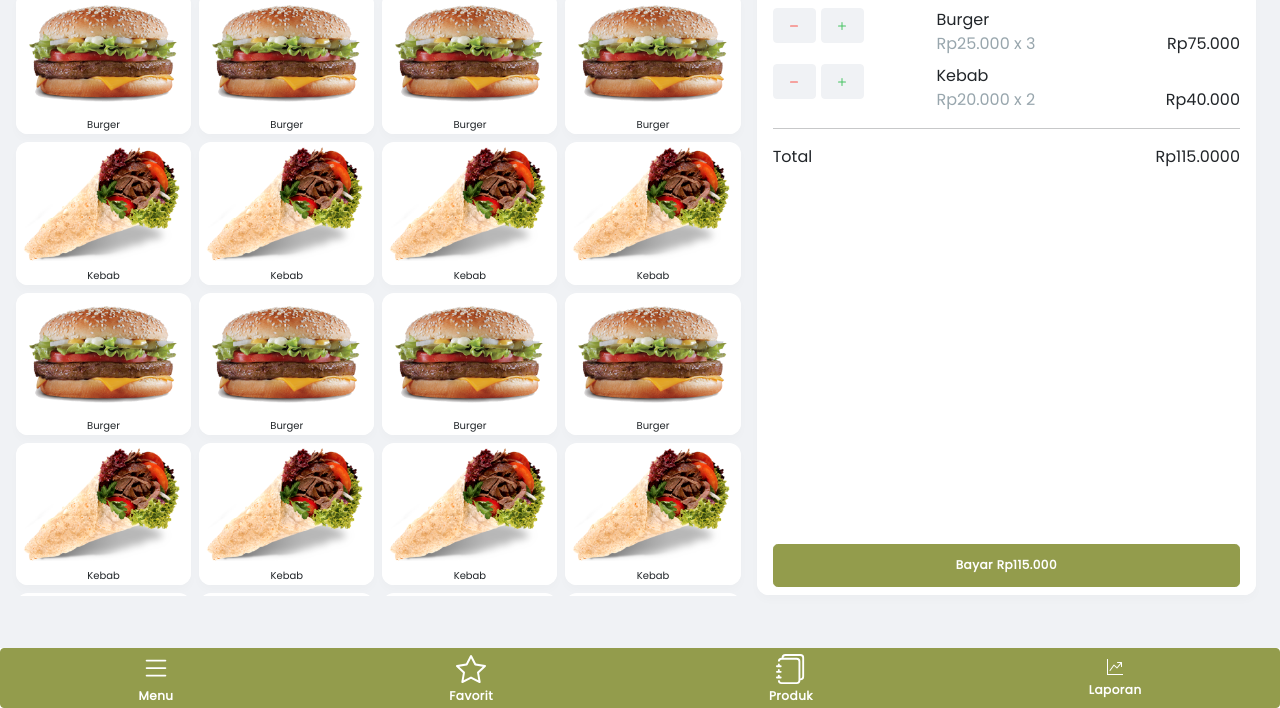
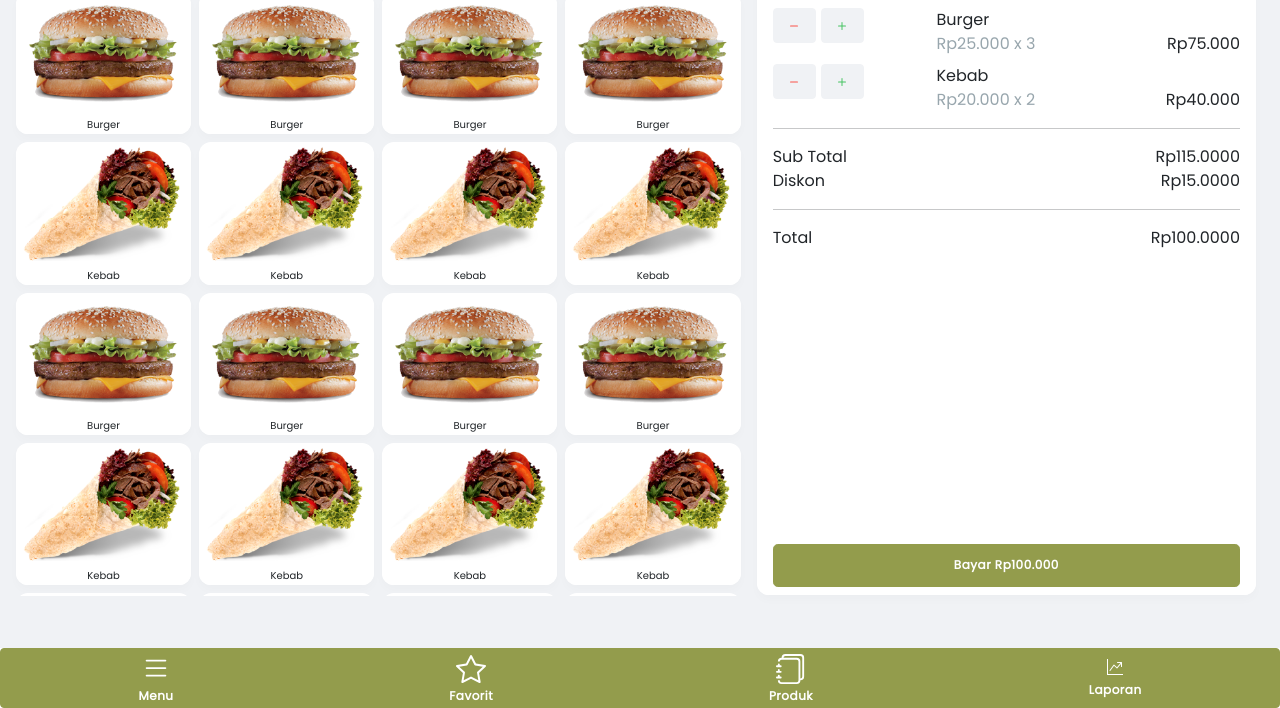
Before and after one commit to argvn-dev/mobile-app-layout, a plain HTML site: page pages/index.html in a window 1280 px wide. Shown: the part 92-800 px from the top of the page. Drawn offline with nearby package versions, Linux system fonts and the light colour scheme.

Commit message:
ADD subtotal and discount

```diff
--- a/pages/index.html
+++ b/pages/index.html
@@ -351,15 +351,30 @@
                 <hr>
                 <div class="row">
                   <div class="col-6">
-                    Total
+                    Sub Total
                   </div>
                   <div class="col-6 text-right">
                     Rp115.0000
                   </div>
+                  <div class="col-6">
+                    Diskon
+                  </div>
+                  <div class="col-6 text-right">
+                    Rp15.0000
+                  </div>
+                  <div class="col-12">
+                    <hr>
+                  </div>
+                  <div class="col-6">
+                    Total
+                  </div>
+                  <div class="col-6 text-right">
+                    Rp100.0000
+                  </div>
                 </div>
               </div>
               <div class="card-footer d-grid">
-                <button class="btn btn-primary btn-lg text-bold">Bayar Rp115.000</button>
+                <button class="btn btn-primary btn-lg text-bold">Bayar Rp100.000</button>
               </div>
             </div>
           </div>
```
